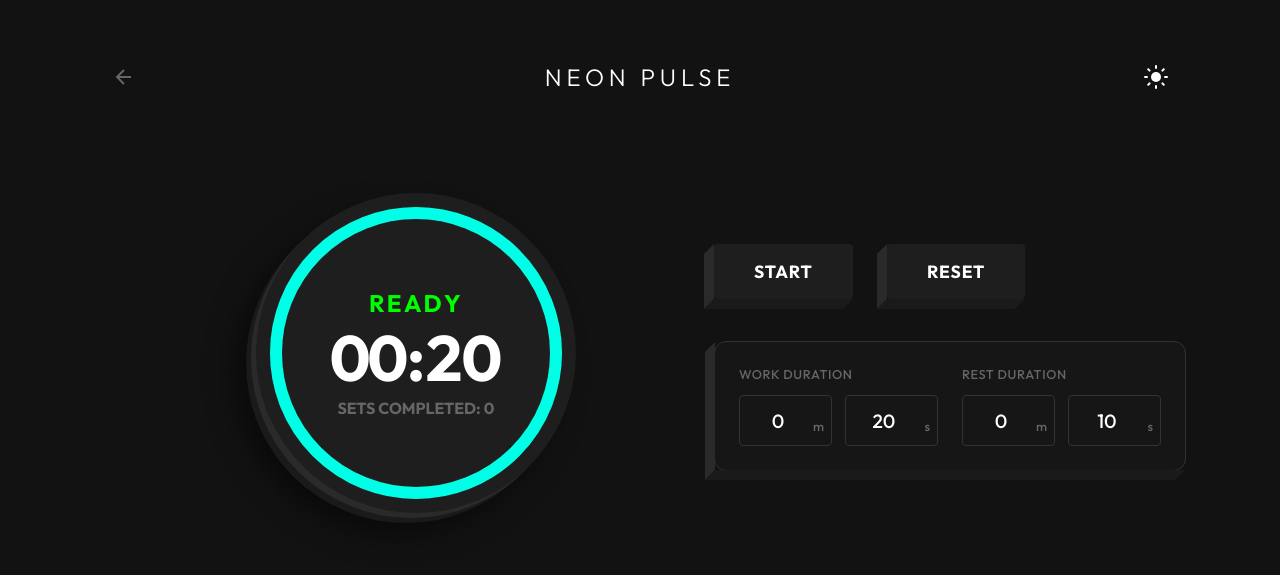
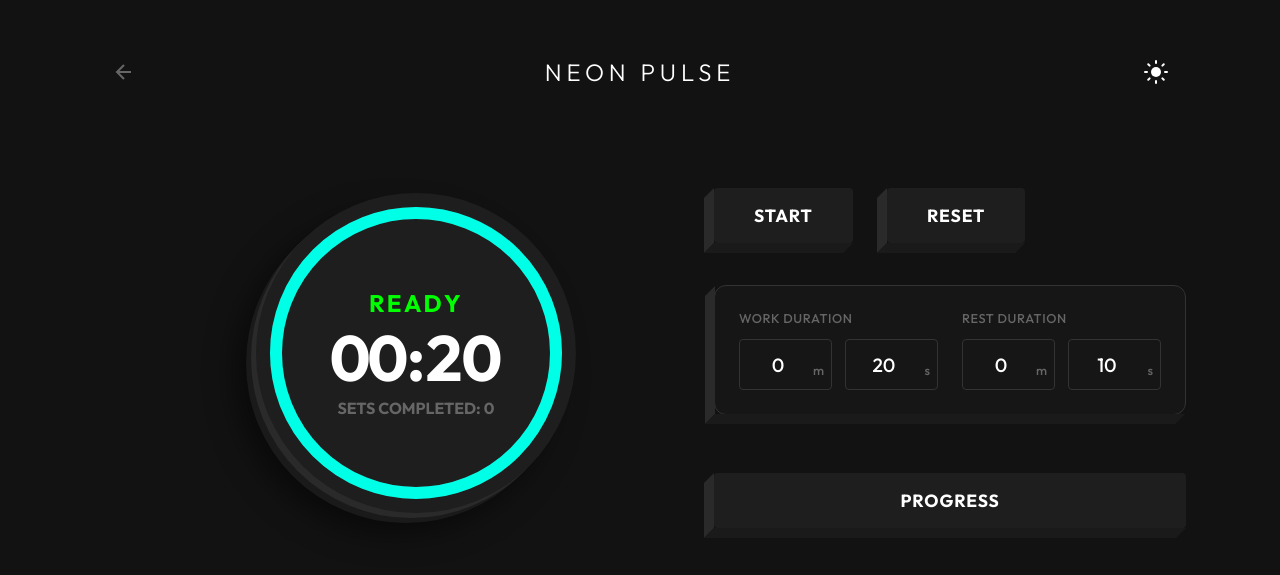
Before and after one commit to Dgeneration11/custom-train, a website: page public/timer.html in a window 1280 px wide. Shown: the part 105-680 px from the top of the page. Drawn offline with Linux system fonts and the light colour scheme.

Commit message:
moved the progress button from home screen to timer

```diff
--- a/public/timer.html
+++ b/public/timer.html
@@ -101,6 +101,12 @@
                     </div>
                 </div>
             </div>
+
+            <!-- Progress / Stats Button -->
+            <a href="stats.html" class="btn btn-secondary"
+                style="display: block; text-align: center; text-decoration: none; margin-top: 1rem; width: 100%;">
+                PROGRESS
+            </a>
         </div>
     </div>
 
```
Also changed, not shown: public/index.html (+0 -5 lines), public/stats.html (+1 -1 lines).
